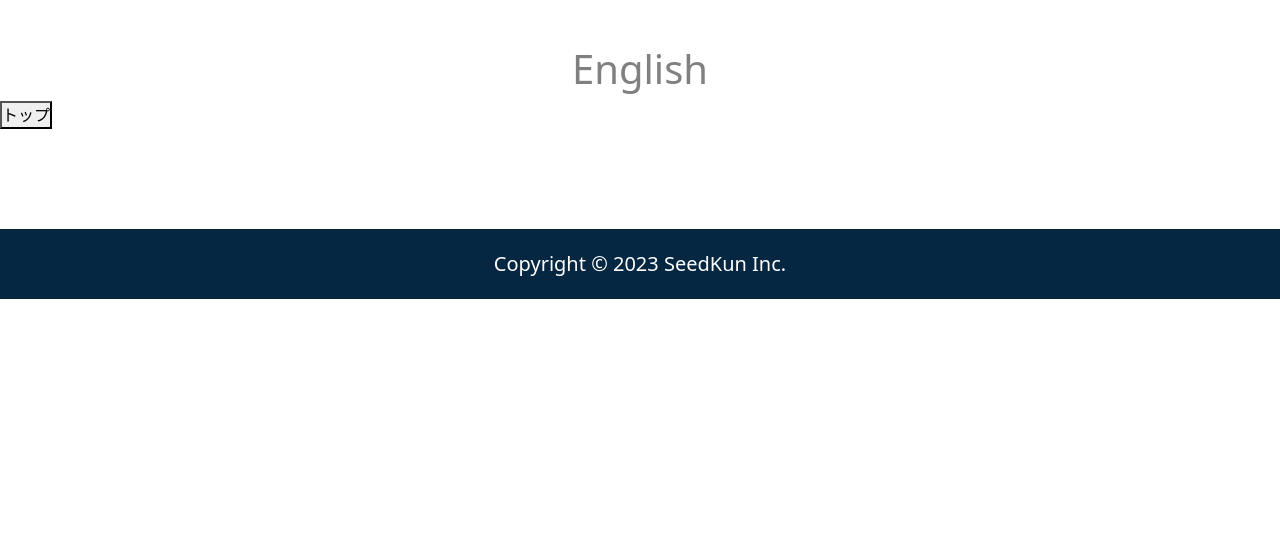
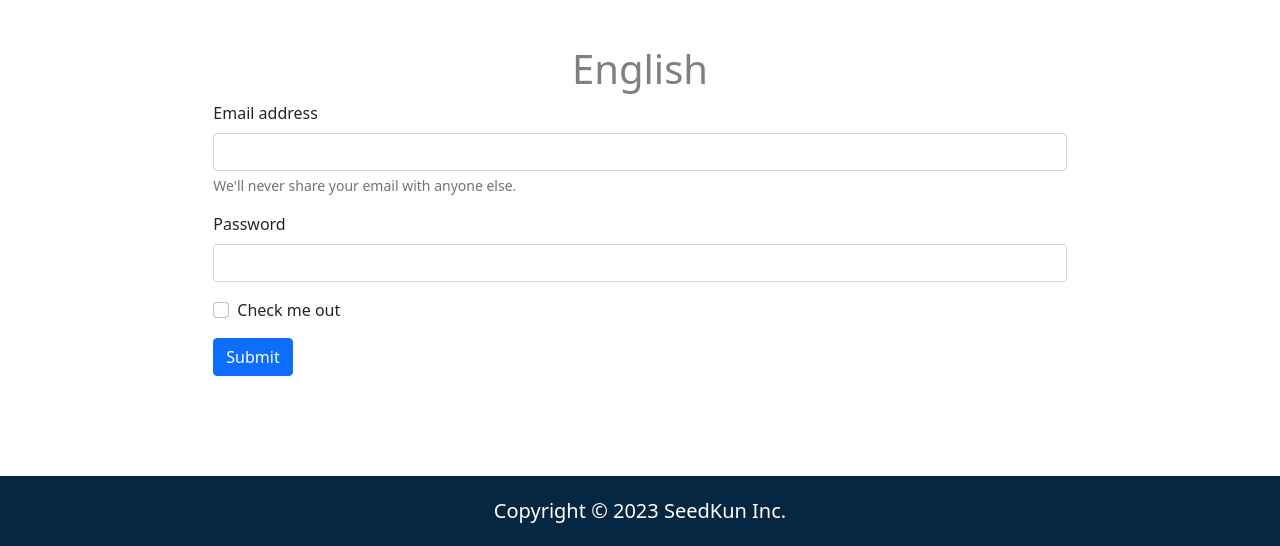
Before and after one commit to hato-sakana/GitPractice, a plain HTML site: page index.html in a window 1280 px wide. Shown: the part 955-1501 px from the top of the page. Before the commit the page ends 1254 px from the top, so only its background shows below. Drawn offline with nearby package versions, Linux system fonts and the light colour scheme.

Commit message:
フォーム作成

```diff
--- a/index.html
+++ b/index.html
@@ -47,7 +47,24 @@
                 </p>
             </div>
         </section>
-        <button type="button" id="toTop">トップ</button>
+        <div class="col-8 offset-2">
+            <form>
+                <div class="mb-3">
+                  <label for="exampleInputEmail1" class="form-label">Email address</label>
+                  <input type="email" class="form-control" id="exampleInputEmail1" aria-describedby="emailHelp">
+                  <div id="emailHelp" class="form-text">We'll never share your email with anyone else.</div>
+                </div>
+                <div class="mb-3">
+                  <label for="exampleInputPassword1" class="form-label">Password</label>
+                  <input type="password" class="form-control" id="exampleInputPassword1">
+                </div>
+                <div class="mb-3 form-check">
+                  <input type="checkbox" class="form-check-input" id="exampleCheck1">
+                  <label class="form-check-label" for="exampleCheck1">Check me out</label>
+                </div>
+                <button type="submit" class="btn btn-primary">Submit</button>
+              </form>
+            </div>
     </main>
     <footer>
         <div>Copyright &copy; SeedKun Inc.</div>
```
